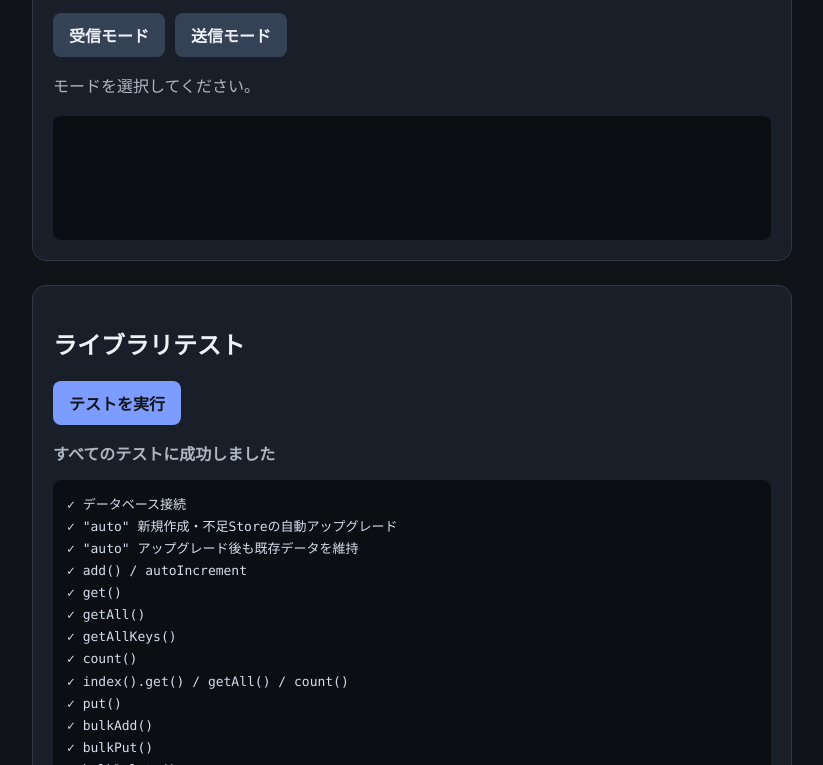
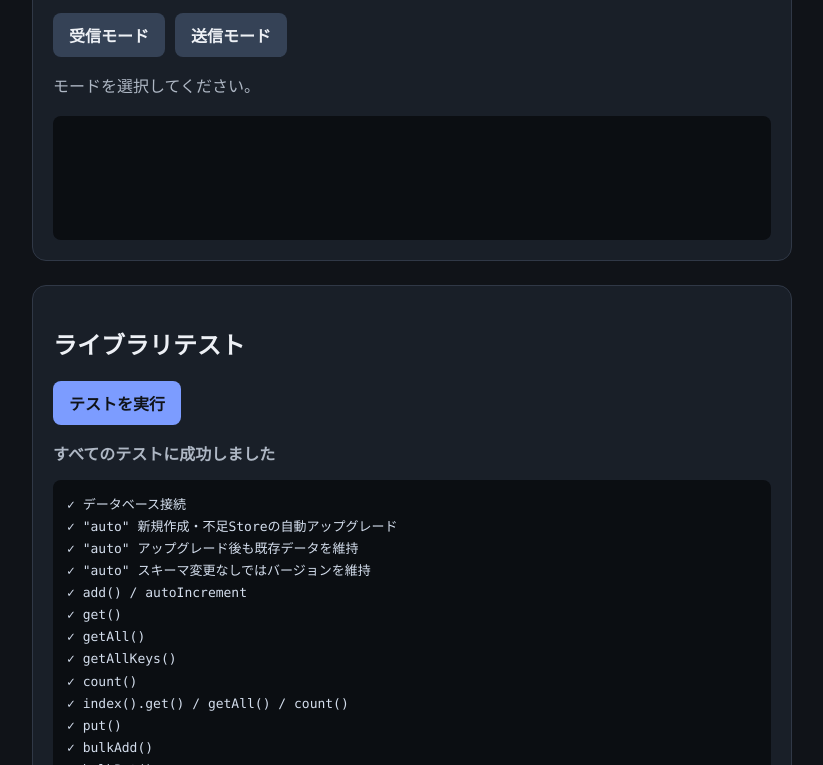
Before and after one commit to YSAS4331/LibDB, a plain HTML site: page index.html in a window 1280 px wide. Both pictures are taken after a click on the button "テストを実行". Shown: the part 1543-2308 px from the top of the page, without its empty margins (228-1051 px from the left). Drawn offline with Linux system fonts and the light colour scheme.

Commit message:
Test automatic index upgrades and stable versions

```diff
--- a/index.html
+++ b/index.html
@@ -592,8 +592,7 @@
         let autoDb = new LibDB(autoName, "auto", {
           items: {
             keyPath: "id",
-            autoIncrement: true,
-            indexes: [{ name: "byLabel", keyPath: "label" }]
+            autoIncrement: true
           }
         });
         await autoDb.ready;
@@ -621,6 +620,23 @@
         });
         assert(initialVersion === 1 && upgradedVersion === 2, '"auto" 新規作成・不足Storeの自動アップグレード');
         assert((await autoDb.store("items").get(1))?.label === "preserved", '"auto" アップグレード後も既存データを維持');
+        autoDb.close();
+
+        autoDb = new LibDB(autoName, "auto", {
+          items: {
+            keyPath: "id",
+            autoIncrement: true,
+            indexes: [{ name: "byLabel", keyPath: "label" }]
+          },
+          notes: {}
+        });
+        await autoDb.ready;
+        const stableVersion = await new Promise((resolve, reject) => {
+          const request = indexedDB.open(autoName);
+          request.onsuccess = () => { const value = request.result.version; request.result.close(); resolve(value); };
+          request.onerror = () => reject(request.error);
+        });
+        assert(stableVersion === upgradedVersion, '"auto" スキーマ変更なしではバージョンを維持');
         autoDb.close();
         await LibDB.delete(autoName);
 
```
